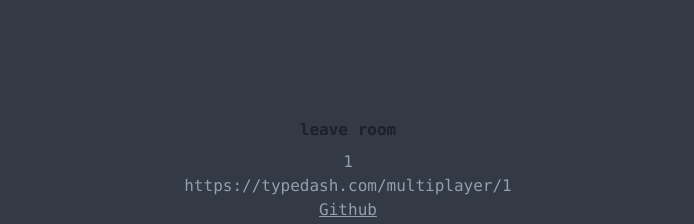
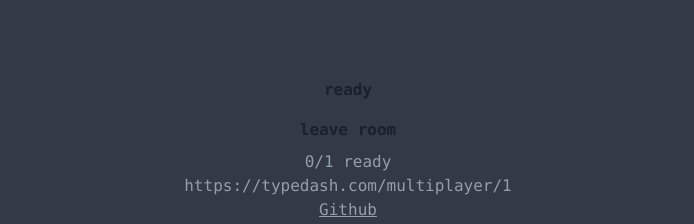
Before and after one commit to s0ngyang/typedash, a React (Vite) app in the folder frontend/: page /multiplayer/1 in a window 1280 px wide. Shown: the part 546-770 px from the top of the page, without its empty margins (292-986 px from the left). Built offline with nearby package versions, Linux system fonts and the light colour scheme; no server answers.

Commit message:
Fix leave room bug

```diff
--- a/frontend/src/routes/Room.tsx
+++ b/frontend/src/routes/Room.tsx
@@ -15,6 +15,7 @@
   const navigate = useNavigate();
   const [numPlayers, setNumPlayers] = useState(1);
   const [listOfPlayers, setListOfPlayers] = useState<string[]>();
+  const [readyPlayers, setReadyPlayers] = useState(0);
 
   useEffect(() => {
     socket.emit('joinRoom', roomID);
@@ -22,6 +23,7 @@
     socket.on('playerJoined', (players) => {
       setNumPlayers(players.length);
       setListOfPlayers(players);
+      //console.log(players.length);
     });
 
     socket.on('roomJoined', (challenge) => {
@@ -39,20 +41,34 @@
       setNumPlayers(players.length);
       setListOfPlayers(players);
     });
+
+    socket.on('receiveReady', (readyCount) => {
+      setReadyPlayers(readyCount);
+    });
   }, []);
 
   const leaveRoom = () => {
+    socket.emit('leaveRoom');
     navigate('/singleplayer');
+  };
+
+  const ready = () => {
+    socket.emit('sendReady');
   };
 
   return (
     <>
       <TypingTest isMultiplayer={true} specificChallenge={chosenChallenge} />
+      <Button onClick={ready} variant="ghost">
+        ready
+      </Button>
       <Button onClick={leaveRoom} variant="ghost">
         leave room
       </Button>
       <div>{listOfPlayers}</div>
-      <div>{numPlayers}</div>
+      <div>
+        {readyPlayers}/{numPlayers} ready
+      </div>
       <div>{roomUrl}</div>
     </>
   );
```
Also changed, not shown: 1 other file (tests, documents, lock files or other folders).
